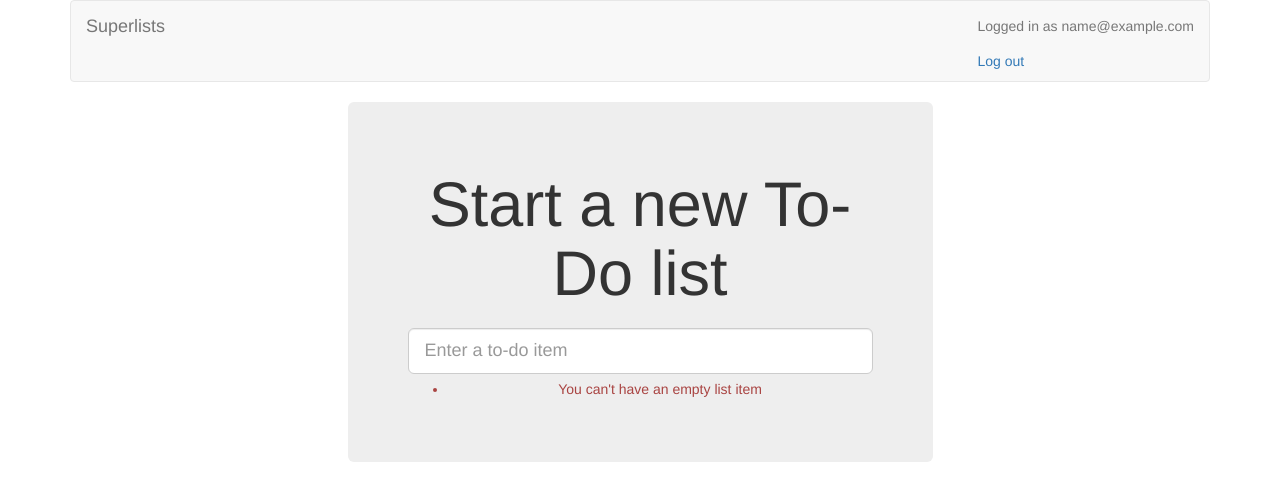
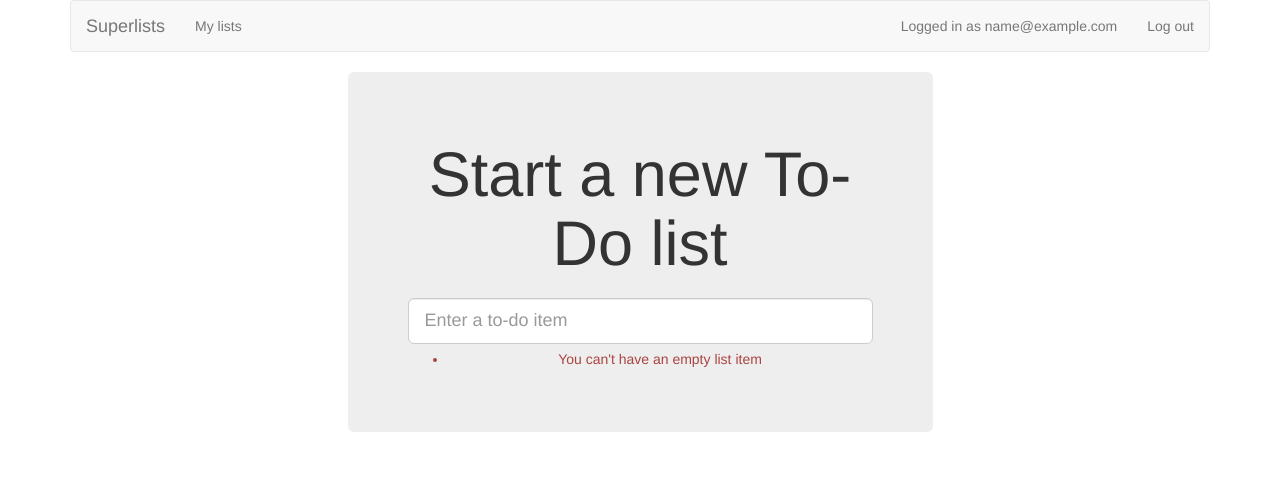
Before and after one commit to ivanpravada/superlists, a Django app: page /lists/new in a window 1280 px wide. Shown: the top 501 px of the page. Run offline with Django 4.2, Linux system fonts and the light colour scheme; the visitor is signed in with stand-in values (Sample User, id 1); some libraries are stand-ins or nearby versions.

Commit message:
URL, представление и шаблон для my_lists

```diff
--- a/lists/templates/base.html
+++ b/lists/templates/base.html
@@ -15,7 +15,10 @@
                 <div class="container-fluid">
                     <a class="navbar-brand" href="/">Superlists</a>
                     {% if user.email %}
-                        <ul class="nav nabar-nav navbar-right">
+                        <ul class="nav navbar-nav navbar-left">
+                            <li><a href="{% url 'my_lists' user.email %}">My lists</a></li>
+                        </ul>
+                        <ul class="nav navbar-nav navbar-right">
                             <li class="navbar-text">Logged in as {{ user.email }}</li>
                             <li><a href="{% url 'logout' %}">Log out</a></li>
                         </ul>
@@ -47,6 +50,7 @@
                 <div class="col-md-6 col-md-offset-3 jumbotron">
                     <div class="text-center">
                         <h1>{% block header_text %}{% endblock %}</h1>
+                        {% block list_form %}
                             <form method="POST" action="{% block form_action %}{% endblock %}">
                                 {{ form.text }}
                                 {% csrf_token %}
@@ -56,6 +60,7 @@
                                     </div>
                                 {% endif %}
                             </form>
+                        {% endblock %}
                     </div>
                 </div>
             </div>
@@ -63,6 +68,13 @@
             <div class="row">
                 <div class="col-md-6 col-md-offset-3">
                     {% block table %}
+                    {% endblock %}
+                </div>
+            </div>
+
+            <div class="row">
+                <div class="col-md-6 col-md-offset-3">
+                    {% block extra_content %}
                     {% endblock %}
                 </div>
             </div>
--- a/lists/urls.py
+++ b/lists/urls.py
@@ -4,4 +4,5 @@
 urlpatterns = [
     re_path(r'^new$', views.new_list, name='new_list'),
     re_path(r'^(\d+)/$', views.view_list, name='view_list'),
+    re_path(r'^users/(.+)/$', views.my_lists, name='my_lists'),
 ]
--- a/lists/views.py
+++ b/lists/views.py
@@ -31,3 +31,8 @@
         return redirect(list_)
     else:
         return render(request, 'home.html', {'form': form})
+
+def my_lists(request, email):
+    '''Мои списки'''
+
+    return render(request, 'my_lists.html')
```
Also changed, not shown: lists/templates/my_lists.html (added, +14 -0 lines), lists/tests/test_views.py (+9 -0 lines). Lines whose indentation alone changed are shown as unchanged.
